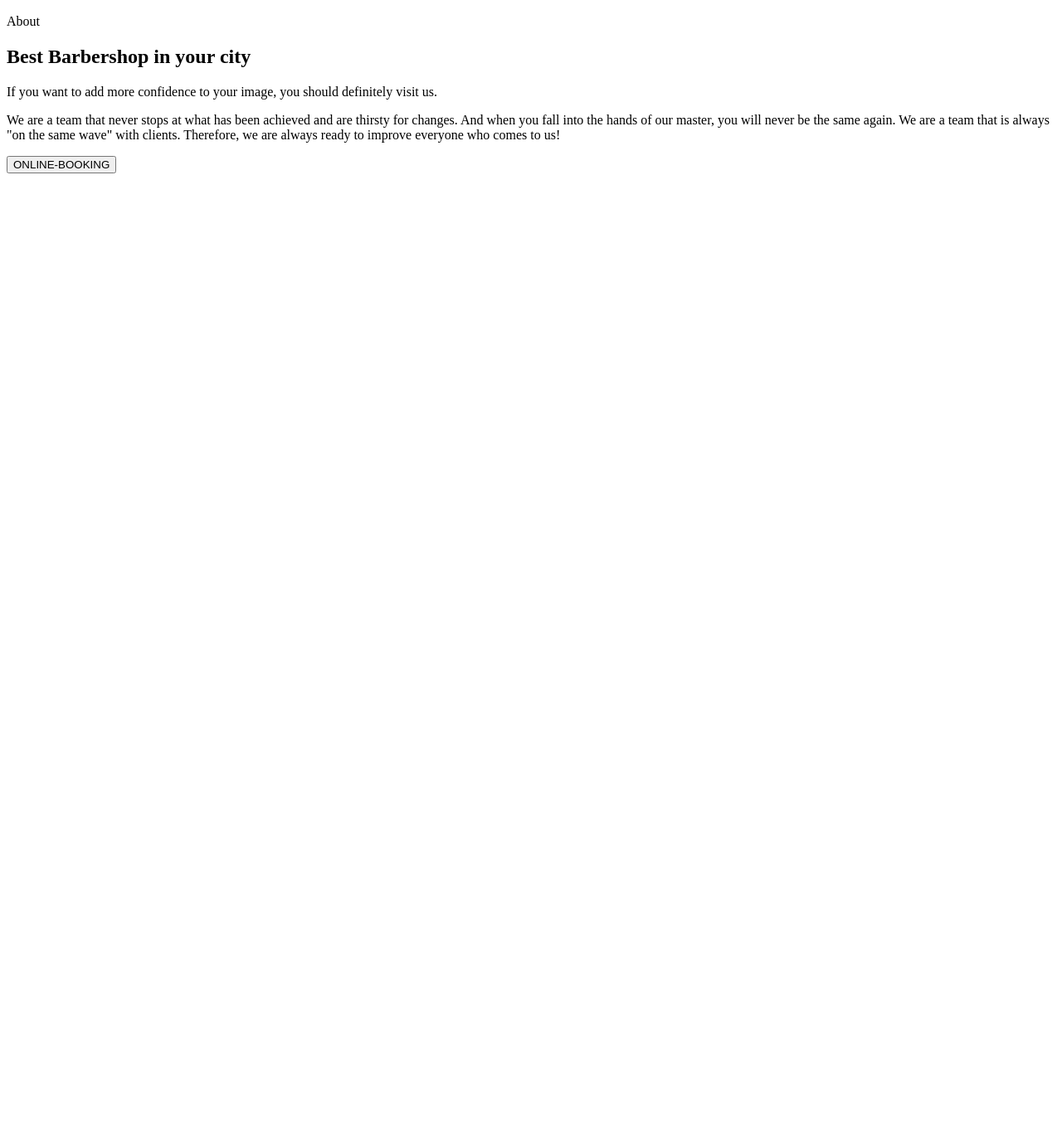
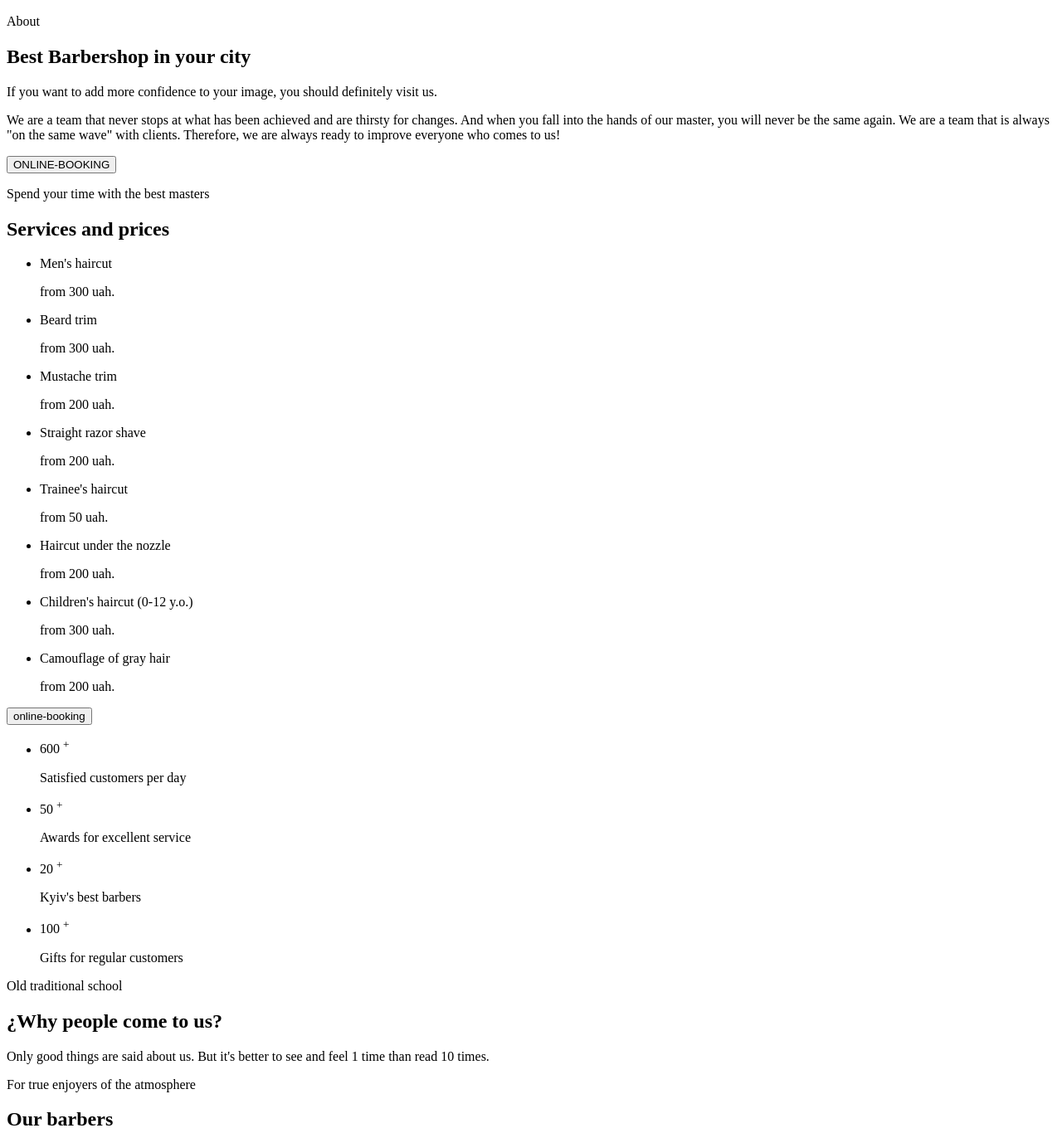
Before and after one commit to Andy-DoUrden/FSON-74-ON, a plain HTML site: page index.html in a window 1280 px wide. Shown: the part 1277-2643 px from the top of the page at 83% size. Before the commit the page ends 1494 px from the top, so only its background shows below. Drawn offline with Linux system fonts and the light colour scheme.

Commit message:
finished index page

```diff
--- a/index.html
+++ b/index.html
@@ -1,16 +1,19 @@
 <!DOCTYPE html>
 <html lang="en">
+
 <head>
   <meta charset="UTF-8">
   <meta http-equiv="X-UA-Compatible" content="IE=edge">
   <meta name="viewport" content="width=device-width, initial-scale=1.0">
   <title>Document</title>
 </head>
+
 <body>
   <header>
     <a href="">
       <img src="./img/logo.svg" alt="Logo">
     </a>
+
     <nav>
       <ul>
         <li><a href="">About</a></li>
@@ -19,20 +22,28 @@
         <li><a href="">Contacts</a></li>
       </ul>
     </nav>
+
     <a href="tel:+380441111111">+38 044 111 11 11</a>
+
     <button type="button">Online-booking</button>
   </header>
   <main>
     <section>
       <p>A hair salon for men in Kyiv</p>
+
       <h1>BarberShop</h1>
+
       <p>We are experts in trendy men’s haircuts.
-        We work quickly, carefully and with style.</p>
+        We work quickly, carefully and with style.
+      </p>
+
       <ul>
         <li><a href="" rel="noopener noreferrer nofollow">Instagram</a></li>
         <li><a href="" rel="noopener noreferrer nofollow">Youtube</a></li>
       </ul>
+
     </section>
+
     <section>
 
       <ul>
@@ -41,16 +52,195 @@
       </ul>
 
       <p>About</p>
+
       <h2>Best Barbershop in your city</h2>
+
       <p>If you want to add more confidence to your image, you should definitely visit us.</p>
-      <p>We are a team that never stops at what has been achieved and are thirsty for changes. And when you fall
+
+      <p>We are a team that never stops at what has been achieved and are thirsty for
+        changes. And when you fall
         into the hands
-        of our master, you will never be the same again. We are a team that is always "on the same wave" with
+        of our master, you will never be the same again. We are a team that is
+        always "on the same wave" with
         clients.
-        Therefore, we are always ready to improve everyone who comes to us!</p>
+        Therefore, we are always ready to improve everyone who comes to us!
+      </p>
+
       <button type="button">ONLINE-BOOKING</button>
     </section>
+
+    <section>
+      <p>
+        Spend your time with the best masters
+      </p>
+
+      <h2>
+        Services and prices
+      </h2>
+
+      <ul>
+        <li>
+          <p>Men's haircut</p>
+          <p>from 300 uah.</p>
+        </li>
+        <li>
+          <p>Beard trim</p>
+          <p>from 300 uah.</p>
+        </li>
+        <li>
+          <p>Mustache trim</p>
+          <p>from 200 uah.</p>
+        </li>
+        <li>
+          <p>Straight razor shave</p>
+          <p>from 200 uah.</p>
+        </li>
+      </ul>
+
+      <ul>
+        <li>
+          <p>Trainee's haircut</p>
+          <p>from 50 uah.</p>
+        </li>
+        <li>
+          <p>Haircut under the nozzle</p>
+          <p>from 200 uah.</p>
+        </li>
+        <li>
+          <p>Children's haircut (0-12 y.o.)</p>
+          <p>from 300 uah.</p>
+        </li>
+        <li>
+          <p>Camouflage of gray hair</p>
+          <p>from 200 uah.</p>
+        </li>
+      </ul>
+
+      <button>
+        online-booking
+      </button>
+    </section>
+
+    <section>
+      <ul>
+        <li>
+          <span>600</span>
+
+          <sup>+</sup>
+
+          <p>Satisfied customers per day</p>
+        </li>
+
+        <li>
+          <span>50</span>
+
+          <sup>+</sup>
+
+          <p>Awards for excellent service</p>
+        </li>
+
+        <li>
+          <span>20</span>
+
+          <sup>+</sup>
+
+          <p>Kyiv's best
+            barbers</p>
+        </li>
+
+        <li>
+          <span>100</span>
+
+          <sup>+</sup>
+
+          <p>Gifts for regular customers</p>
+        </li>
+      </ul>
+
+      <p>Old traditional school</p>
+
+      <h2>¿Why people come to us?</h2>
+
+      <p>Only good things are said about us. But it's better to see and feel 1 time than
+        read 10 times.</p>
+    </section>
+
+    <section>
+      <p>For true enjoyers of the atmosphere</p>
+
+      <h2>Our barbers</h2>
+
+      <ul>
+        <li>
+          <img width="370px" height="346px" src="./img/barber_1.jpg" alt="barber_1">
+
+          <h3>John Smith</h3>
+
+          <p>Extreme Barber</p>
+        </li>
+
+        <li>
+          <img width="370px" height="346px" src="./img/barber_2.jpg" alt="barber_2">
+
+          <h3>Michele Doe</h3>
+
+          <p>Extreme Barber</p>
+        </li>
+
+        <li>
+          <img width="370px" height="346px" src="./img/barber_3.jpg" alt="barber_3">
+
+          <h3>Alan Black</h3>
+
+          <p>Extreme Barber</p>
+        </li>
+      </ul>
+    </section>
+
+    <section>
+      <h2></h2>
+
+      <p>In Latin, "barba" means "beard"</p>
+
+      <ul>
+        <li><img src="./img/gallery_img_1.jpg" alt="gallery image"></li>
+
+        <li><img src="./img/gallery_img_2.jpg" alt="gallery image"></li>
+
+        <li><img src="./img/gallery_img_3.jpg" alt="gallery image"></li>
+
+        <li><img src="./img/gallery_img_4.jpg" alt="gallery image"></li>
+      </ul>
+    </section>
+
+    <section>
+      <h2>Online-booking</h2>
+    </section>
+    <section>
+      <h2>Contacts</h2>
+
+      <ul>
+        <li><a href="https://goo.gl/maps/2cQZyBoJYjxtxhYE8" rel="noopener noreferrer nofollow">st. Vasilkovaya, 7A
+        Kiev, 08132</a></li>
+
+        <li><a href="tel:+380441111111">+38 044 111 11 11</a></li>
+
+        <li><a href="mailto:barbershop@email.com">barbershop@email.com</a></li>
+      </ul>
+
+      <p></p>
+
+      <p></p>
+    </section>
   </main>
-  <footer></footer>
+  <footer>
+    <p>&#169; Copyright 2020</p>
+
+    <ul>
+      <li><a href="" rel="noopener noreferrer nofollow">Instagram</a></li>
+      <li><a href="" rel="noopener noreferrer nofollow">Youtube</a></li>
+    </ul>
+  </footer>
 </body>
+
 </html>
```
Also changed, not shown: img/barber_1.jpg (added), img/barber_2.jpg (added), img/barber_3.jpg (added), img/gallery_img_1.jpg (added), img/gallery_img_2.jpg (added), img/gallery_img_3.jpg (added), img/gallery_img_4.jpg (added).
